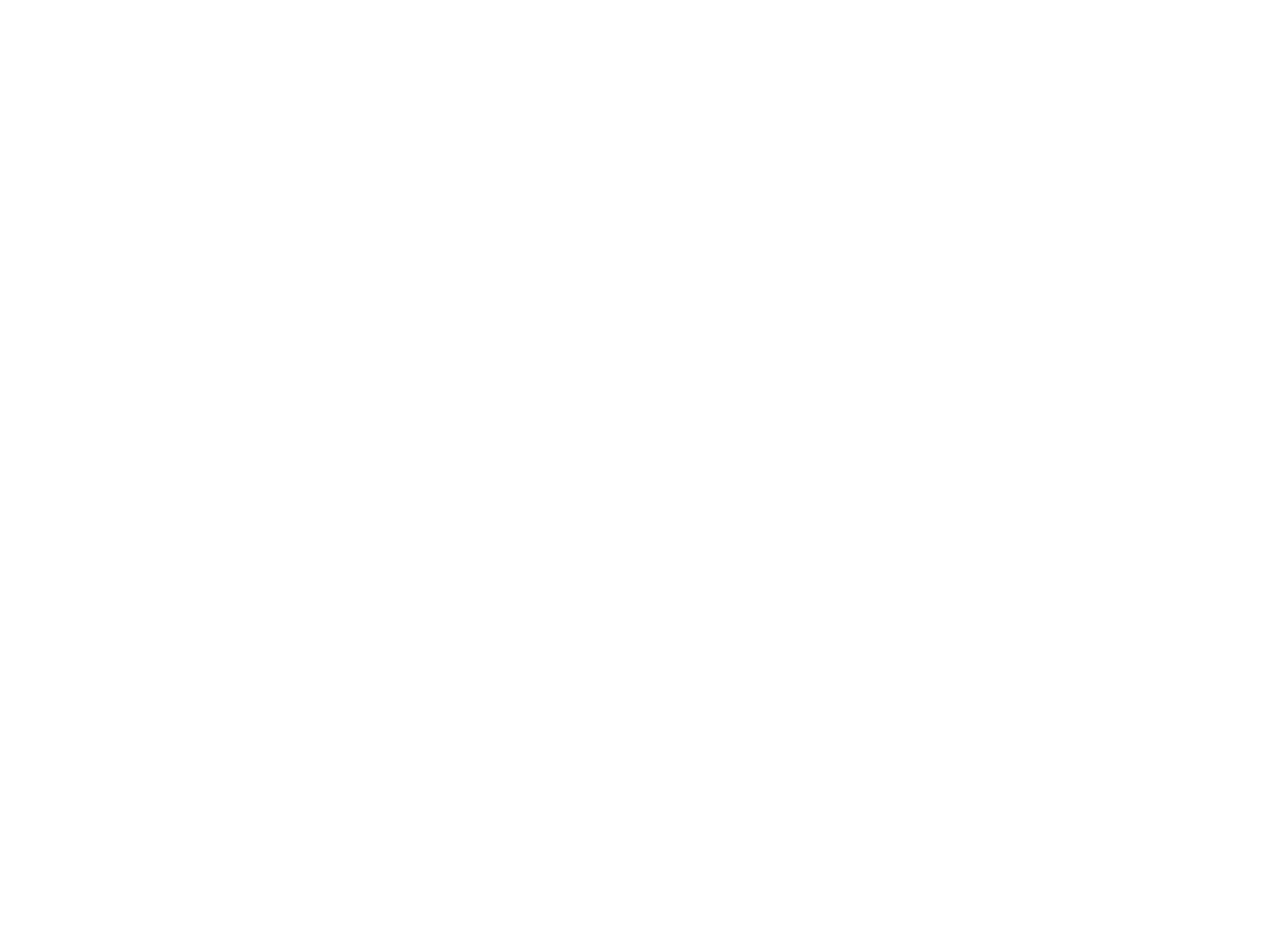
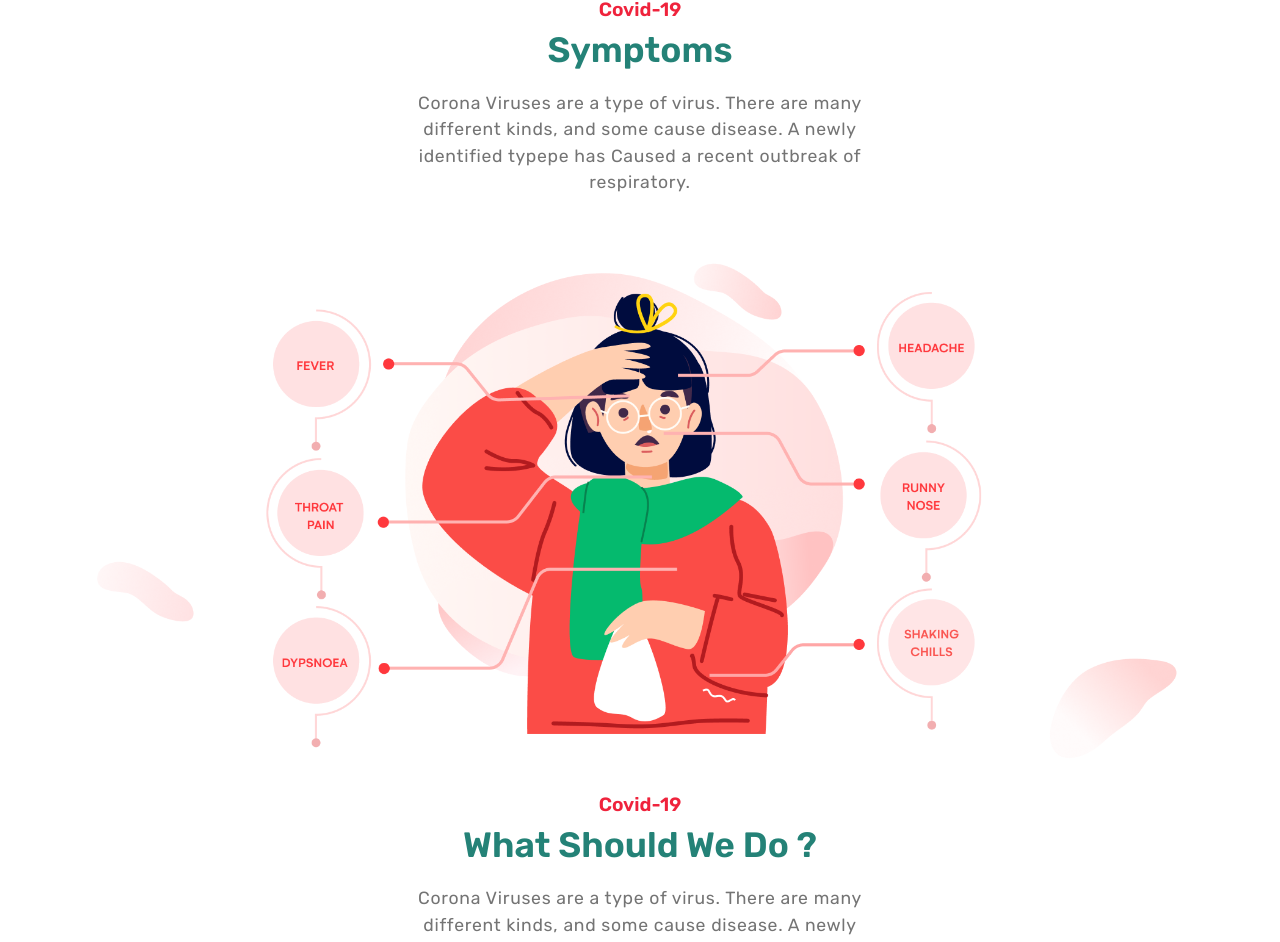
Before and after one commit to Damkols/Covid19-awareness-landing-page, a React (Create React App) app: page / in a window 1280 px wide. Shown: the part 1812-2754 px from the top of the page. Before the commit the page ends 1810 px from the top, so only its background shows below. Built offline with nearby package versions, Linux system fonts and the light colour scheme.

Commit message:
built symptoms and solutions page

```diff
--- a/src/App.js
+++ b/src/App.js
@@ -2,6 +2,8 @@
 import Contagion from "./components/Contagion/Contagion";
 import Hero from "./components/Hero/Hero";
 import Navbar from "./components/Navbar/Navbar";
+import Solutions from "./components/Solutions/Solutions";
+import Symptoms from "./components/Symptoms/Symptoms";
 import "./styles/Global.scss";
 
 function App() {
@@ -11,6 +13,8 @@
       <Hero />
       <About />
       <Contagion />
+      <Symptoms />
+      <Solutions />
     </div>
   );
 }
--- a/src/components/About/About.scss
+++ b/src/components/About/About.scss
@@ -9,7 +9,6 @@
   @media screen and (max-width: 1000px) {
     flex-direction: column;
     margin-inline: auto;
-    padding: 2rem 0;
     text-align: center;
   }
   button {
--- a/src/components/Contagion/Contagion.scss
+++ b/src/components/Contagion/Contagion.scss
@@ -2,7 +2,7 @@
 @import "../../styles/variables/variables.scss";
 
 .contagion {
-  margin: 2rem 4rem;
+  margin: 2rem 2rem;
   .info {
     @include enableFlex(true);
 
@@ -10,7 +10,7 @@
       width: 40%;
       text-align: center;
 
-      @media screen and (max-width: 768px) {
+      @media screen and (max-width: 1000px) {
         width: 100%;
       }
     }
--- /dev/null
+++ b/src/components/Solutions/Solutions.jsx
@@ -0,0 +1,108 @@
+import React from "react";
+import "./Solutions.scss";
+import virus3 from "../../assets/virus3.png";
+import virus1 from "../../assets/virus1.png";
+import virus4 from "../../assets/virus4.png";
+import girl1 from "../../assets/girl1.png";
+import girl2 from "../../assets/girl2.png";
+import girl3 from "../../assets/girl3.png";
+import girl4 from "../../assets/girl4.png";
+
+const Solutions = () => {
+  return (
+    <section className="solutions" id="solution">
+      <div className="virus">
+        <img src={virus3} alt="" />
+      </div>
+      <div className="virus2">
+        <img src={virus1} alt="" />
+      </div>
+      <div className="virus3">
+        <img src={virus4} alt="" />
+      </div>
+
+      <div className="info">
+        <h4 className="subTitle">Covid-19</h4>
+        <h2 className="title">
+          What Should We Do <span>?</span>
+        </h2>
+        <p className="description">
+          Corona Viruses are a type of virus. There are many different kinds,
+          and some cause disease. A newly identified type.
+        </p>
+      </div>
+      <div className="content">
+        <div className="solution">
+          <div className="solution-info">
+            <div className="round">01</div>
+            <div className="info-container">
+              <h2 className="title">Wear Masks</h2>
+              <p className="description">
+                Continually seize impactful vitals rather than future-proof
+                supply chains. Uniquely exploit emerging niches via fully tested
+                meta-services. Competently pursue standards compliant leadership
+                skills vis-a-vis pandemic "Outside the Box" Thinking.
+              </p>
+            </div>
+          </div>
+          <div className="image">
+            <img src={girl1} alt="" />
+          </div>
+        </div>
+        <div className="solution">
+          <div className="image changeOrder">
+            <img src={girl2} alt="" />
+          </div>
+          <div className="solution-info">
+            <div className="round">02</div>
+            <div className="info-container">
+              <h2 className="title">Wash your hands</h2>
+              <p className="description">
+                Continually seize impactful vitals rather than future-proof
+                supply chains. Uniquely exploit emerging niches via fully tested
+                meta-services. Competently pursue standards compliant leadership
+                skills vis-a-vis pandemic "Outside the Box" Thinking.
+              </p>
+            </div>
+          </div>
+        </div>
+        <div className="solution">
+          <div className="solution-info">
+            <div className="round">03</div>
+            <div className="info-container">
+              <h2 className="title">Use Nose - Rag</h2>
+              <p className="description">
+                Continually seize impactful vitals rather than future-proof
+                supply chains. Uniquely exploit emerging niches via fully tested
+                meta-services. Competently pursue standards compliant leadership
+                skills vis-a-vis pandemic "Outside the Box" Thinking.
+              </p>
+            </div>
+          </div>
+          <div className="image">
+            <img src={girl3} alt="" />
+          </div>
+        </div>
+        <div className="solution">
+          <div className="image changeOrder">
+            <img src={girl4} alt="" />
+          </div>
+          <div className="solution-info">
+            <div className="round">04</div>
+            <div className="info-container">
+              <h2 className="title">Avoid Contacts</h2>
+              <p className="description">
+                Continually seize impactful vitals rather than future-proof
+                supply chains. Uniquely exploit emerging niches via fully tested
+                meta-services. Competently pursue standards compliant leadership
+                skills vis-a-vis pandemic "Outside the Box" Thinking.
+              </p>
+            </div>
+          </div>
+        </div>
+      </div>
+    </section>
+  );
+};
+
+export default Solutions;
--- /dev/null
+++ b/src/components/Solutions/Solutions.scss
@@ -0,0 +1,106 @@
+@import "../../styles/mixin/mixin.scss";
+
+.solutions {
+  position: relative;
+  //   width: min(95%, 1200px);
+  //   margin-inline: auto;
+  margin: 1rem auto;
+  .virus {
+    position: absolute;
+    top: 34rem;
+    img {
+      height: 12rem;
+    }
+    @media screen and (max-width: 1000px) {
+      display: none;
+    }
+  }
+  .virus2 {
+    position: absolute;
+    top: 104rem;
+    right: 0;
+    img {
+      height: 12rem;
+    }
+    @media screen and (max-width: 1000px) {
+      display: none;
+    }
+  }
+  .virus3 {
+    position: absolute;
+    top: 99rem;
+    right: 2rem;
+    img {
+      height: 6rem;
+    }
+    @media screen and (max-width: 1000px) {
+      display: none;
+    }
+  }
+  .info {
+    @include enableFlex(true);
+    flex-direction: column;
+    .title {
+      text-align: center;
+    }
+    .description {
+      width: 40%;
+      text-align: center;
+      @media screen and (max-width: 1000px) {
+        width: 100%;
+      }
+    }
+  }
+  .content {
+    width: min(90%, 1200px);
+    margin-inline: auto;
+    .solution {
+      @include enableFlex();
+      gap: 5rem;
+      @media screen and (max-width: 1000px) {
+        gap: 0;
+        flex-wrap: wrap;
+      }
+
+      @media screen and (max-width: 500px) {
+        .changeOrder {
+          order: 1;
+        }
+      }
+
+      .solution-info {
+        display: flex;
+        gap: 2rem;
+        @media screen and (max-width: 500px) {
+          gap: 0;
+          flex-wrap: wrap;
+          text-align: center;
+        }
+        .round {
+          @include enableFlex();
+          background-color: #ffe6e8;
+          color: #ef233c;
+          font-size: 2em;
+          border-radius: 100%;
+          height: 5rem;
+          width: 20rem;
+          margin-bottom: 0.5rem;
+        }
+        .info-container {
+          .title {
+            margin-bottom: 0.5rem;
+          }
+          margin-bottom: 0.5rem;
+        }
+      }
+      .image {
+        img {
+          height: 30rem;
+          @media screen and (max-width: 500px) {
+            width: 99%;
+          }
+        }
+      }
+    }
+  }
+}
--- /dev/null
+++ b/src/components/Symptoms/Symptoms.jsx
@@ -0,0 +1,24 @@
+import React from "react";
+import "./Symptoms.scss";
+import Symptom from "../../assets/symptoms.png";
+
+const Symptoms = () => {
+  return (
+    <section className="symptoms" id="symptoms">
+      <div className="info">
+        <h4 className="subTitle">Covid-19</h4>
+        <h2 className="title">Symptoms</h2>
+        <p className="description">
+          Corona Viruses are a type of virus. There are many different kinds,
+          and some cause disease. A newly identified typepe has Caused a recent
+          outbreak of respiratory.
+        </p>
+      </div>
+      <div className="image">
+        <img src={Symptom} alt="symptoms" />
+      </div>
+    </section>
+  );
+};
+
+export default Symptoms;
--- /dev/null
+++ b/src/components/Symptoms/Symptoms.scss
@@ -0,0 +1,26 @@
+@import "../../styles/mixin/mixin.scss";
+
+.symptoms {
+  margin: 2rem;
+  .info {
+    @include enableFlex(true);
+    .description {
+      width: 40%;
+      text-align: center;
+
+      @media screen and (max-width: 1000px) {
+        width: 100%;
+      }
+    }
+  }
+  .image {
+    @include enableFlex();
+    img {
+      width: 90%;
+
+      @media screen and (max-width: 1000px) {
+        width: 100%;
+      }
+    }
+  }
+}
```
Also changed, not shown: src/components/About/About.jsx (renamed from src/components/About/About.js), src/components/Hero/Hero.jsx (renamed from src/components/Hero/Hero.js), src/components/Navbar/Navbar.jsx (renamed from src/components/Navbar/Navbar.js).
